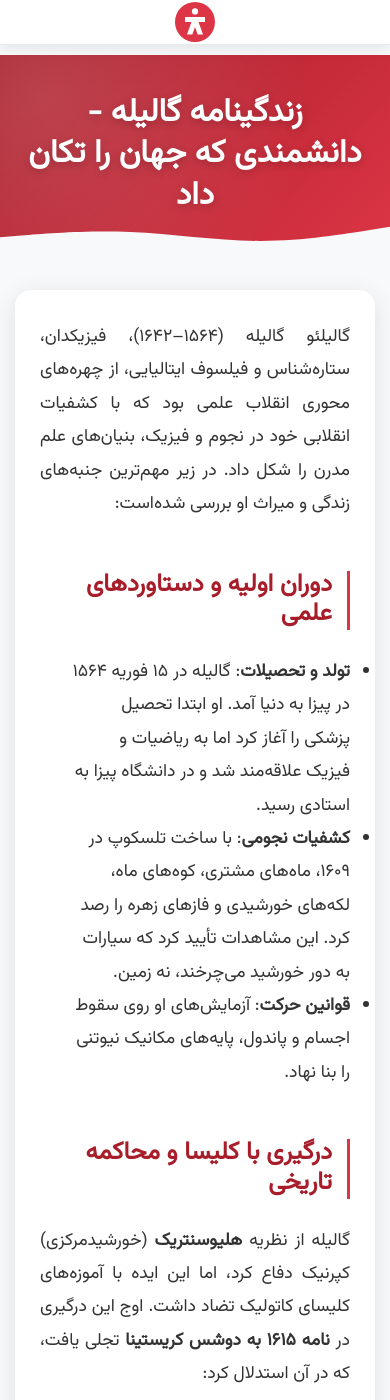
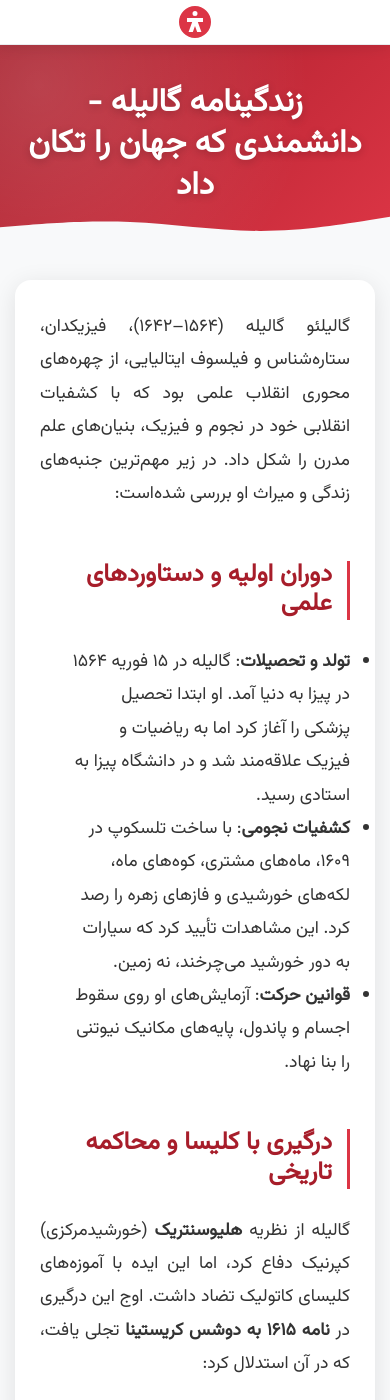
Before and after one commit to darkblog/darkblog.github.io, a Jekyll site: the page built from _posts/2025-7-5-68.md, in a window 390 px wide and 1400 px high. Built offline with Jekyll 4.4.1, drawn with Linux system fonts in a browser that asks for light colours.

Commit message:
Update post.html

```diff
--- a/_layouts/post.html
+++ b/_layouts/post.html
@@ -45,12 +45,12 @@
             background-color: var(--light-bg);
             color: var(--text-color);
             line-height: 1.8;
-            padding-top: 70px; /* این مهمترین خط است */
             margin: 0;
+            padding: 0;
         }
 
-        /* منوی کاملاً ثابت - بدون هیچ حرکت */
-        .top-menu {
+        /* لوگوی سایت - جایگزین منو */
+        .site-logo {
             background-color: #ffffff;
             padding: 15px 0;
             box-shadow: 0 2px 15px rgba(0, 0, 0, 0.1);
@@ -62,16 +62,9 @@
             width: 100%;
             z-index: 10000;
             height: 60px;
-        }
-
-        .menu-links {
             display: flex;
             justify-content: center;
             align-items: center;
-            padding: 0;
-            margin: 0;
-            list-style: none;
-            height: 100%;
         }
 
         .logo-icon {
@@ -100,6 +93,7 @@
             align-items: center;
             justify-content: center;
             text-align: center;
+            margin-top: 60px; /* فاصله از لوگوی ثابت */
         }
 
         .modern-header::before {
@@ -216,11 +210,7 @@
 
         /* رسپانسیو */
         @media (max-width: 768px) {
-            body {
-                padding-top: 60px;
-            }
-
-            .top-menu {
+            .site-logo {
                 height: 50px;
                 padding: 10px 0;
             }
@@ -228,6 +218,7 @@
             .modern-header {
                 height: 220px;
                 margin-bottom: 40px;
+                margin-top: 50px;
             }
 
             .post-title {
@@ -238,14 +229,15 @@
                 padding: 35px;
                 margin-bottom: 50px;
             }
+
+            .logo-icon {
+                width: 35px;
+                height: 35px;
+            }
         }
 
         @media (max-width: 576px) {
-            body {
-                padding-top: 55px;
-            }
-
-            .top-menu {
+            .site-logo {
                 height: 45px;
                 padding: 8px 0;
             }
@@ -253,6 +245,7 @@
             .modern-header {
                 height: 200px;
                 margin-bottom: 35px;
+                margin-top: 45px;
             }
 
             .post-container {
@@ -263,21 +256,22 @@
             .post-title {
                 font-size: 2rem;
             }
+
+            .logo-icon {
+                width: 32px;
+                height: 32px;
+            }
         }
     </style>
 </head>
 
 <body>
-    <!-- منوی ثابت -->
-    <nav class="top-menu">
-        <ul class="menu-links">
-            <li>
-                <a href="https://indexes.ir/" class="logo-icon">
-                    <img src="https://indexes.ir/biography.svg" alt="لوگوی سایت">
-                </a>
-            </li>
-        </ul>
-    </nav>
+    <!-- لوگوی سایت - جایگزین منو -->
+    <div class="site-logo">
+        <a href="https://indexes.ir/" class="logo-icon">
+            <img src="https://indexes.ir/biography.svg" alt="لوگوی سایت">
+        </a>
+    </div>
 
     <!-- هدر -->
     <header class="modern-header">
@@ -314,41 +308,7 @@
                     wrapper.appendChild(table);
                 }
             });
-
-            // مطمئن شو منو ثابت است
-            const topMenu = document.querySelector('.top-menu');
-            topMenu.style.position = 'fixed';
-            topMenu.style.top = '0';
-            topMenu.style.left = '0';
-            topMenu.style.right = '0';
         });
-
-        // اضافه کردن استایل با !important برای اطمینان بیشتر
-        const fixedStyle = document.createElement('style');
-        fixedStyle.textContent = `
-            .top-menu {
-                position: fixed !important;
-                top: 0 !important;
-                left: 0 !important;
-                right: 0 !important;
-                width: 100% !important;
-                z-index: 10000 !important;
-            }
-            body {
-                padding-top: 70px !important;
-            }
-            @media (max-width: 768px) {
-                body {
-                    padding-top: 60px !important;
-                }
-            }
-            @media (max-width: 576px) {
-                body {
-                    padding-top: 55px !important;
-                }
-            }
-        `;
-        document.head.appendChild(fixedStyle);
     </script>
 </body>
 </html>
```
